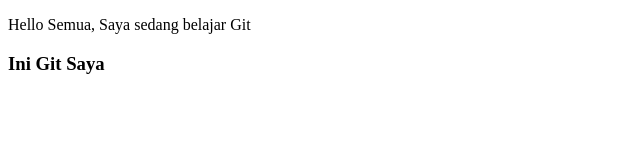
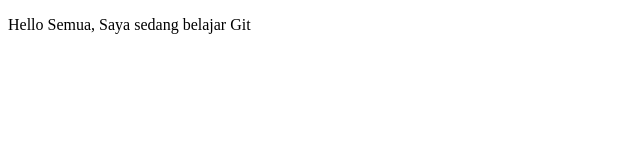
Before and after one commit to zabuzapr/gitguide, a plain HTML site: page index.html in a window 1280 px wide. Shown: the whole page, without its empty margins (0-640 px from the left). Drawn offline with Linux system fonts and the light colour scheme.

Commit message:
mengahpus header

```diff
--- a/index.html
+++ b/index.html
@@ -6,6 +6,5 @@
     </head>
     <body>
         <p>Hello Semua, Saya sedang belajar Git</p>
-        <h3>Ini Git Saya</h3>
     </body>
 </html>
```
